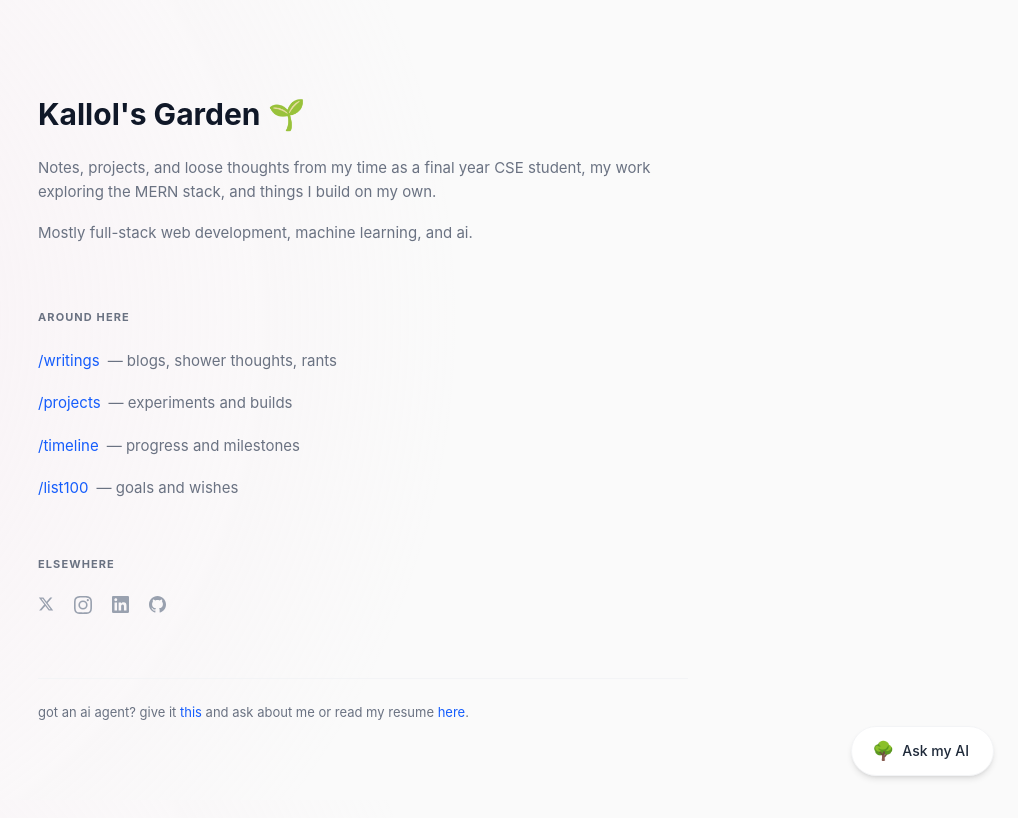
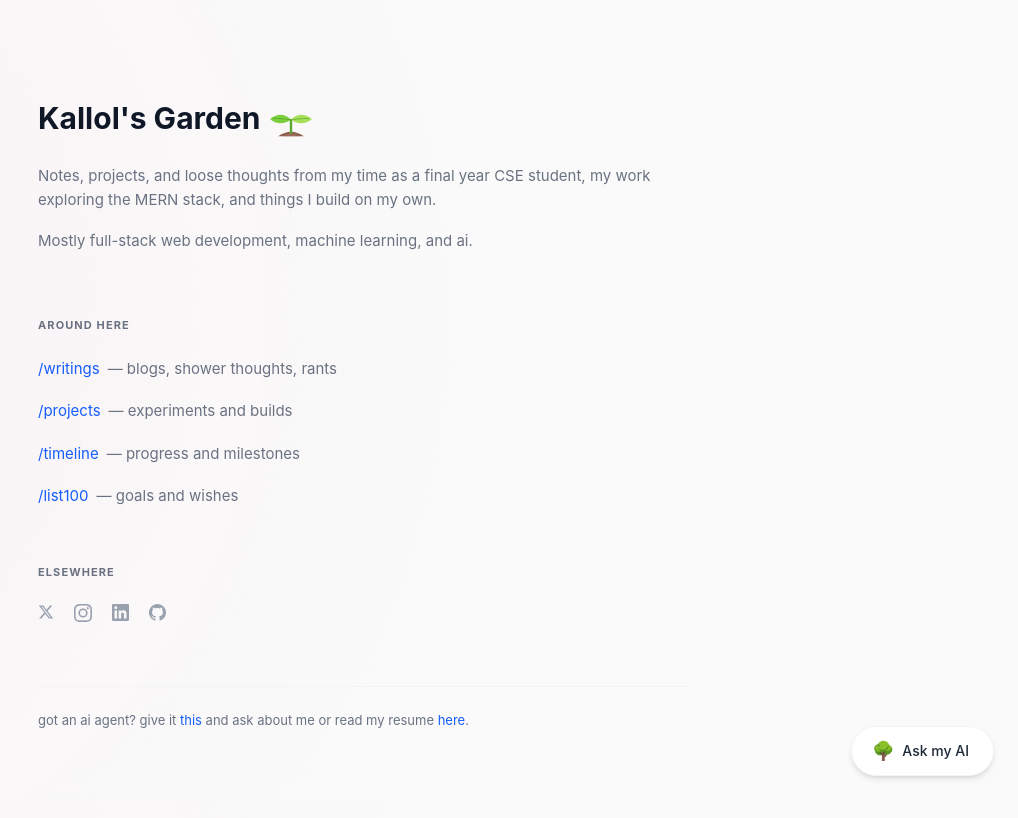
Before and after one commit to Kallol-JU/my-digital-garden, a React (Vite) app in the folder client/: page / in a window 1280 px wide. Shown: the top 818 px of the page, without its empty margins (262-1280 px from the left). Built offline with nearby package versions, Linux system fonts and the light colour scheme.

Commit message:
updated icon

```diff
--- /dev/null
+++ b/client/src/components/InteractiveSprout.jsx
@@ -0,0 +1,165 @@
+import { useEffect, useRef } from "react";
+
+export default function InteractiveSprout({ size = 40 }) {
+  const svgRef = useRef(null);
+  const plantRef = useRef(null);
+  const leftRef = useRef(null);
+  const rightRef = useRef(null);
+
+  const state = useRef({
+    mx: 0,
+    my: 0,
+    hasMouse: false,
+    left: -35, // current angles (deg)
+    right: 35,
+    lean: 0,
+    pop: 0, // click impulse
+    popV: 0,
+  });
+
+  useEffect(() => {
+    const reduce = window.matchMedia(
+      "(prefers-reduced-motion: reduce)",
+    ).matches;
+    const s = state.current;
+    let raf;
+
+    const onMove = (e) => {
+      const p = e.touches ? e.touches[0] : e;
+      s.mx = p.clientX;
+      s.my = p.clientY;
+      s.hasMouse = true;
+    };
+    window.addEventListener("mousemove", onMove);
+    window.addEventListener("touchmove", onMove, { passive: true });
+
+    const tick = (t) => {
+      const svg = svgRef.current;
+      if (svg) {
+        const r = svg.getBoundingClientRect();
+        // joint where leaves meet the stem (viewBox 0..48, joint ~ (24, 26))
+        const jx = r.left + (24 / 48) * r.width;
+        const jy = r.top + (26 / 48) * r.height;
+
+        let targetL = -35;
+        let targetR = 35;
+        let targetLean = 0;
+
+        if (s.hasMouse && !reduce) {
+          const dx = s.mx - jx;
+          const dy = s.my - jy;
+          // angle from "up" in degrees, clamped so leaves never flip over
+          const ang = (Math.atan2(dx, -dy) * 180) / Math.PI;
+          const clamp = (v, a, b) => Math.max(a, Math.min(b, v));
+          const dist = Math.min(1, Math.hypot(dx, dy) / 400);
+          const a = clamp(ang, -80, 80);
+          // both leaves aim toward cursor, offset so they stay a pair
+          targetL = clamp(a - 30 + (1 - dist) * 10, -95, 60);
+          targetR = clamp(a + 30 - (1 - dist) * 10, -60, 95);
+          targetLean = clamp(ang, -60, 60) * 0.12;
+        } else if (!reduce) {
+          // idle breathing
+          const w = Math.sin(t / 900) * 4;
+          targetL += w;
+          targetR -= w;
+        }
+
+        // ease
+        s.left += (targetL - s.left) * 0.12;
+        s.right += (targetR - s.right) * 0.12;
+        s.lean += (targetLean - s.lean) * 0.1;
+
+        // click spring
+        s.popV += (0 - s.pop) * 0.2;
+        s.popV *= 0.78;
+        s.pop += s.popV;
+
+        const scale = 1 + s.pop * 0.18;
+        const flutter = s.pop * 25;
+
+        plantRef.current?.setAttribute(
+          "transform",
+          `translate(24 44) rotate(${s.lean}) scale(${scale}) translate(-24 -44)`,
+        );
+        leftRef.current?.setAttribute(
+          "transform",
+          `rotate(${s.left - flutter} 24 26)`,
+        );
+        rightRef.current?.setAttribute(
+          "transform",
+          `rotate(${s.right + flutter} 24 26)`,
+        );
+      }
+      raf = requestAnimationFrame(tick);
+    };
+    raf = requestAnimationFrame(tick);
+
+    return () => {
+      cancelAnimationFrame(raf);
+      window.removeEventListener("mousemove", onMove);
+      window.removeEventListener("touchmove", onMove);
+    };
+  }, []);
+
+  const poke = () => {
+    state.current.popV = 1.2;
+  };
+
+  return (
+    <svg
+      ref={svgRef}
+      onClick={poke}
+      width={size}
+      height={size}
+      viewBox="0 0 48 48"
+      role="img"
+      aria-label="A small sprout whose leaves follow your cursor"
+      className="inline-block align-middle ml-2 cursor-pointer select-none overflow-visible"
+    >
+      {/* soil mound (static) */}
+      <path d="M10 44 Q24 34 38 44 Z" fill="#8b5e4b" />
+      <path d="M15 44 Q24 38 33 44 Z" fill="#a47563" opacity="0.6" />
+
+      <g ref={plantRef}>
+        {/* stem */}
+        <path
+          d="M24 40 C24 34 24 30 24 26"
+          stroke="#5aa832"
+          strokeWidth="2.6"
+          strokeLinecap="round"
+          fill="none"
+        />
+        {/* left leaf: pivots at stem joint (24,26), points up-left at rest */}
+        <g ref={leftRef}>
+          <path
+            d="M24 26 C16 26 8 21 6 12 C15 11 23 16 24 26 Z"
+            fill="#7ccf3e"
+          />
+          <path
+            d="M24 26 C19 21 14 17 9 13"
+            stroke="#4d9a24"
+            strokeWidth="1"
+            strokeLinecap="round"
+            fill="none"
+            opacity="0.7"
+          />
+        </g>
+        {/* right leaf */}
+        <g ref={rightRef}>
+          <path
+            d="M24 26 C32 26 40 21 42 12 C33 11 25 16 24 26 Z"
+            fill="#a6e05a"
+          />
+          <path
+            d="M24 26 C29 21 34 17 39 13"
+            stroke="#4d9a24"
+            strokeWidth="1"
+            strokeLinecap="round"
+            fill="none"
+            opacity="0.7"
+          />
+        </g>
+      </g>
+    </svg>
+  );
+}
--- a/client/src/pages/Home.jsx
+++ b/client/src/pages/Home.jsx
@@ -1,10 +1,12 @@
 import { Link } from "react-router-dom";
+import InteractiveSprout from "../components/InteractiveSprout";
 
 export default function Home() {
   return (
     <div className="animate-fade-in max-w-[650px] pt-12 pb-20">
-      <h1 className="text-3xl font-bold mb-6 text-gray-900">
-        Kallol's Garden 🌱
+      <h1 className="text-3xl font-bold mb-6 text-gray-900 flex items-center">
+        Kallol's Garden
+        <InteractiveSprout size={44} />
       </h1>
 
       <div className="space-y-4 text-[15px] text-gray-500 leading-relaxed mb-16">
```
